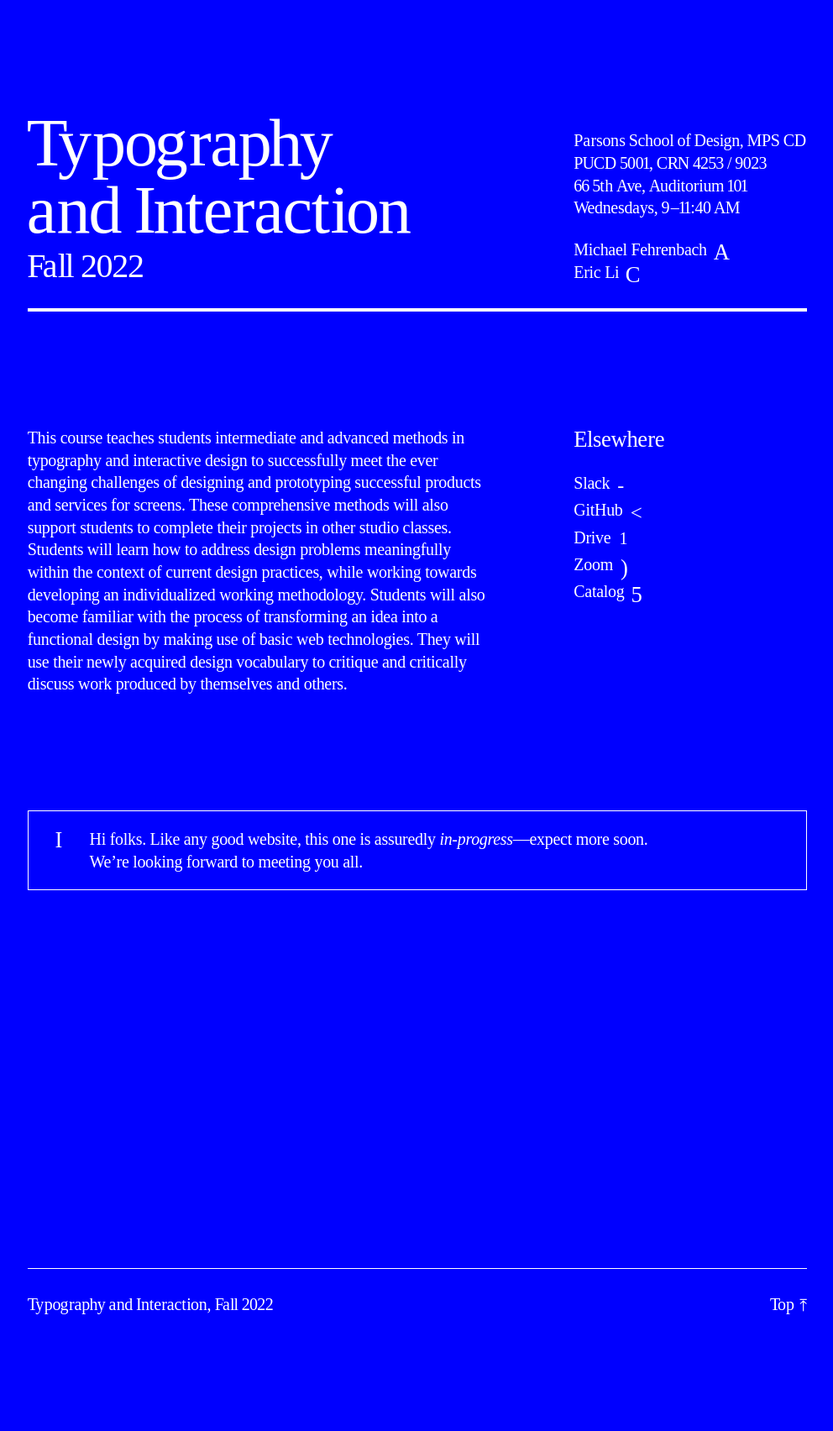
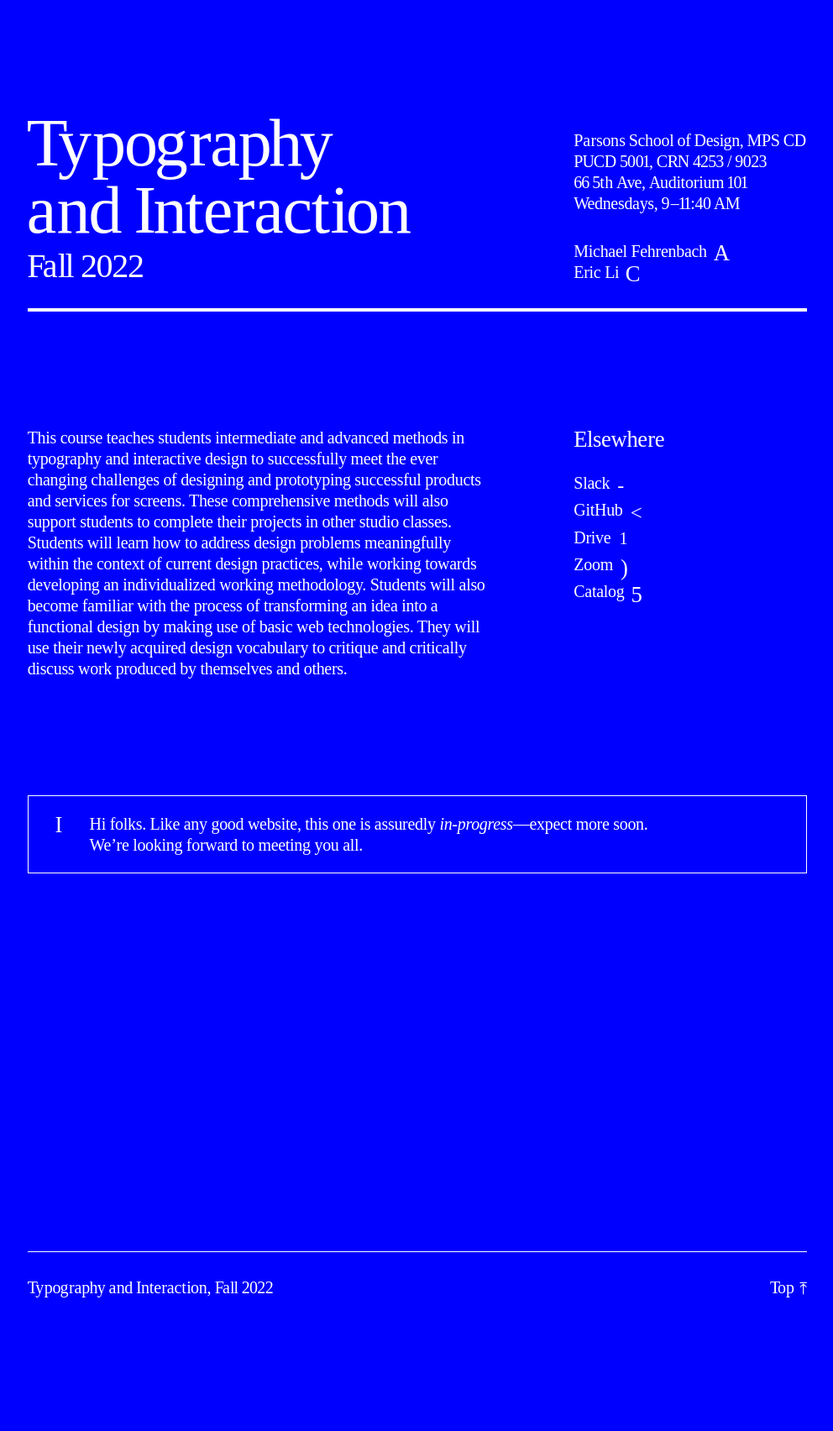
Before and after one commit to core-interaction/core-interaction.github.io, a Jekyll site: the page built from index.md, in a window 1280 px wide. Shown: the whole page at 84% size, without its empty margins (143-1135 px from the left). Built offline with Jekyll 4.4.1, drawn with Linux system fonts in a browser that asks for light colours.

Commit message:
Try tightening up the baseline a bit.

```diff
--- a/assets/styles/common.scss
+++ b/assets/styles/common.scss
@@ -16,7 +16,7 @@
 :root {
 	@extend %font--times--regular;
 
-	--typography--leading:        1.333;
+	--typography--leading:        1.25;
 	--typography--leading--tight: 1;
 	--typography--leading--loose: 1.618;
 
```
